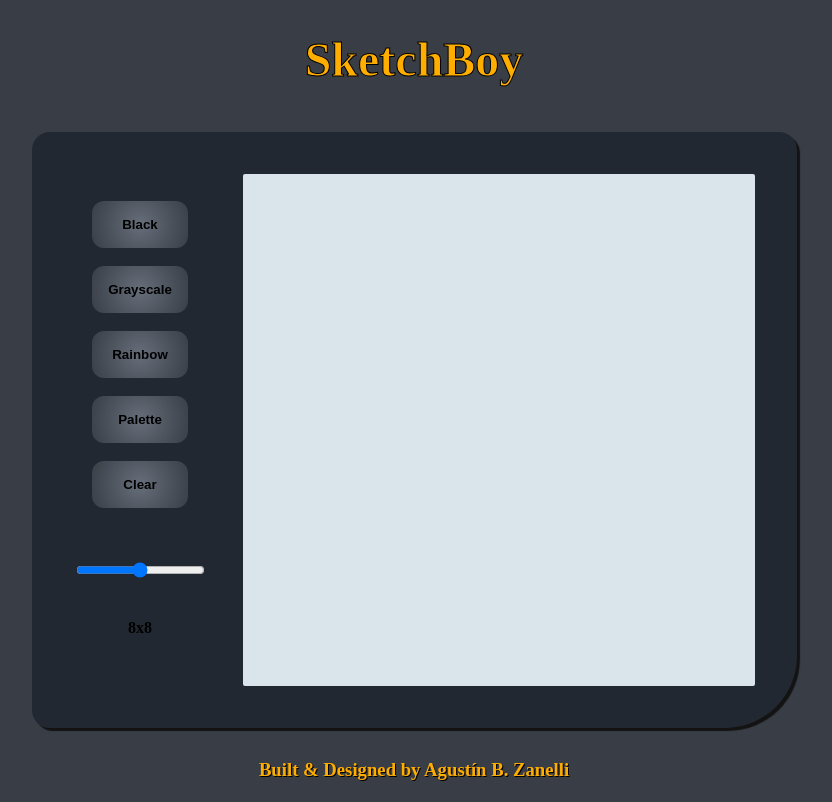
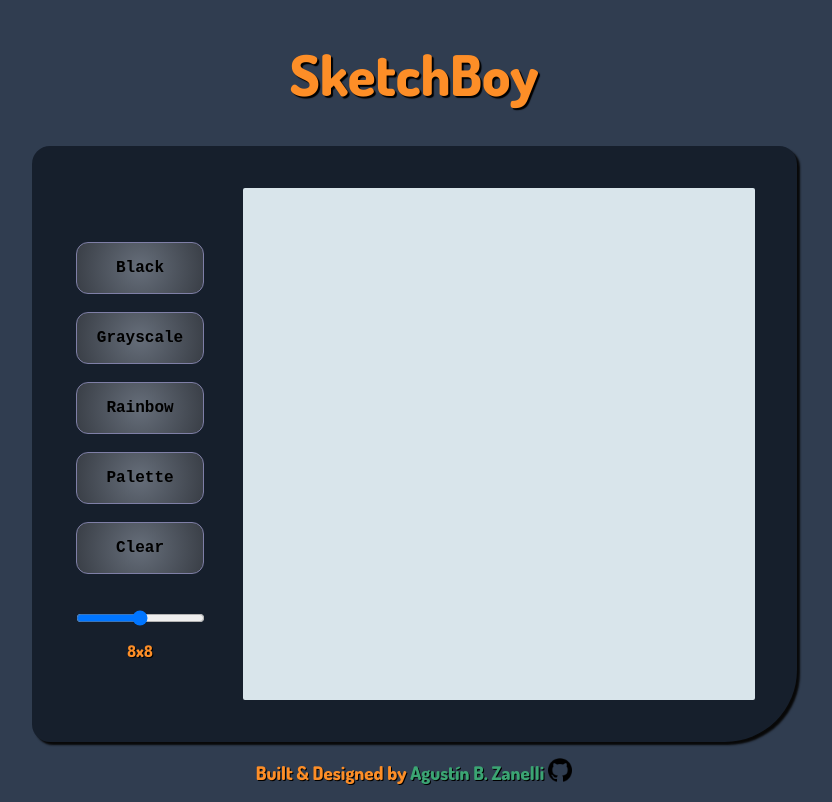
Before and after one commit to BZAgustin/sketchpad, a plain HTML site: page index.html in a window 1280 px wide. Shown: the whole page, without its empty margins (226-1058 px from the left). Drawn offline with Linux system fonts and the light colour scheme; a web font is replaced by a local one.

Commit message:
- Change style

```diff
--- a/index.html
+++ b/index.html
@@ -30,7 +30,10 @@
     </div>
 
     <footer>
-        <h3>Built & Designed by Agustín B. Zanelli</h3>
+        <h3>Built & Designed by <a href="https://github.com/BZAgustin">Agustín B. Zanelli</a></h3>
+        <a href="https://github.com/BZAgustin">
+            <img src="./assets/github.png" alt="github">
+        </a>
     </footer>
 </body>
 </html>
--- a/style.css
+++ b/style.css
@@ -1,10 +1,11 @@
-@import url('https://fonts.googleapis.com/css2?family=BIZ+UDPMincho&display=swap');
+@import url('https://fonts.googleapis.com/css2?family=Dosis:wght@800&family=M+PLUS+Rounded+1c:wght@500&display=swap');
 
 :root {
-    --main-color: #222831;
-    --secondary: #393e46;
-    --header: #ffae00;
-    font-family: 'BIZ UDPMincho', serif;
+    --primary: #161f2c;
+    --secondary: #303d50;
+    --accent: #fd8e27;
+    /* font-family: 'BIZ UDPMincho', serif; */
+    font-family: 'Dosis', 'Calibri', sans-serif;
 }
 
 html, body {
@@ -27,21 +28,24 @@ header {
 }
 
 header h1 {
-    color: var(--header);
-    font-size: 48px;
-    -webkit-text-stroke: 1px black;
+    color: var(--accent);
+    font-size: 56px;
+    /* -webkit-text-stroke: 1.4px black; */
+    text-shadow: 2px 2px 1px black;
+
 }
 
 .container {
     display: flex;
     gap: 36px;
-    background-color: var(--main-color);
+    background-color: var(--primary);
     padding: 42px;
     border-radius: 18px 18px 72px 18px;
-    box-shadow: 3px 3px 1px rgb(19, 19, 19);
+    box-shadow: 3px 3px 2px rgb(8, 8, 8);
 }
 
 .controls {
+    margin-top: 36px;
     display: flex;
     flex-direction: column;
     justify-content: center;
@@ -62,24 +66,71 @@ header h1 {
 
 footer {
     flex-shrink: 0;
-    color: var(--header);
+    color: var(--accent);
     text-shadow: 1px 1px black;
+    display: flex;
+    justify-content: center;
+    align-items: center;
+}
+
+a {
+    text-decoration: none;
+    color:rgb(59, 165, 115);
+}
+
+a:hover {
+    color:rgb(125, 199, 164);
+}
+
+img {
+    width: 24px;
+    height: 24px;
+    margin-left: 4px;
 }
 
 button {
     padding: 16px;
-    width: 96px;
+    width: 128px;
     border: none;
     border-radius: 12px;
     background: rgb(102,110,122);
     background: radial-gradient(circle, rgba(102,110,122,1) 0%, rgba(57,62,70,1) 100%);
     font-weight: bold;
-    transition: all 0.25s;
+    transition: all 0.4s;
+    border: 1px solid rgb(127, 127, 167);
+    font-family: 'Courier New', sans-serif;
+    font-size: 16px;
 }
 
 button:hover {
     cursor: pointer;
+    border: 1px solid white;
+}
+
+#btn-black:hover {
     color: white;
+    background: rgb(0, 0, 0);
+    background: radial-gradient(circle, rgb(0, 0, 0) 0%, rgb(32, 32, 32) 100%);
+}
+
+#btn-gray:hover {
+    background: rgb(19,19,19);
+    background: linear-gradient(133deg, rgba(19,19,19,1) 0%, rgba(255,255,255,1) 100%, rgba(150,150,150,1) 100%);
+}
+
+#btn-rainbow:hover {
+    background: rgb(196,0,0);
+    background: linear-gradient(133deg, rgba(196,0,0,1) 0%, rgba(237,245,0,1) 15%, rgba(1,204,0,1) 33%, rgba(0,206,208,1) 52%, rgba(0,28,222,1) 69%, rgba(209,0,174,1) 85%, rgba(232,0,0,1) 100%);
+}
+
+#btn-palette:hover {
+    background: rgb(0,23,73);
+    background: linear-gradient(133deg, rgba(0,23,73,1) 0%, rgba(73,101,138,1) 49%, rgba(255,178,24,1) 91%);
+}
+
+#btn-clear:hover {
+    background: rgb(255,255,255);
+    background: linear-gradient(133deg, rgba(255,255,255,1) 0%, rgba(189,206,218,1) 100%);
 }
 
 .pixel {
@@ -93,5 +144,11 @@ button:hover {
 }
 
 .slider {
-    margin-top: 36px;
+    margin-top: 18px;
+    margin-bottom: -24px;
 }
+
+#sizeText {
+    color: var(--accent);
+    text-shadow: 1px 1px black;
+}
```
Also changed, not shown: assets/github.png (added).
